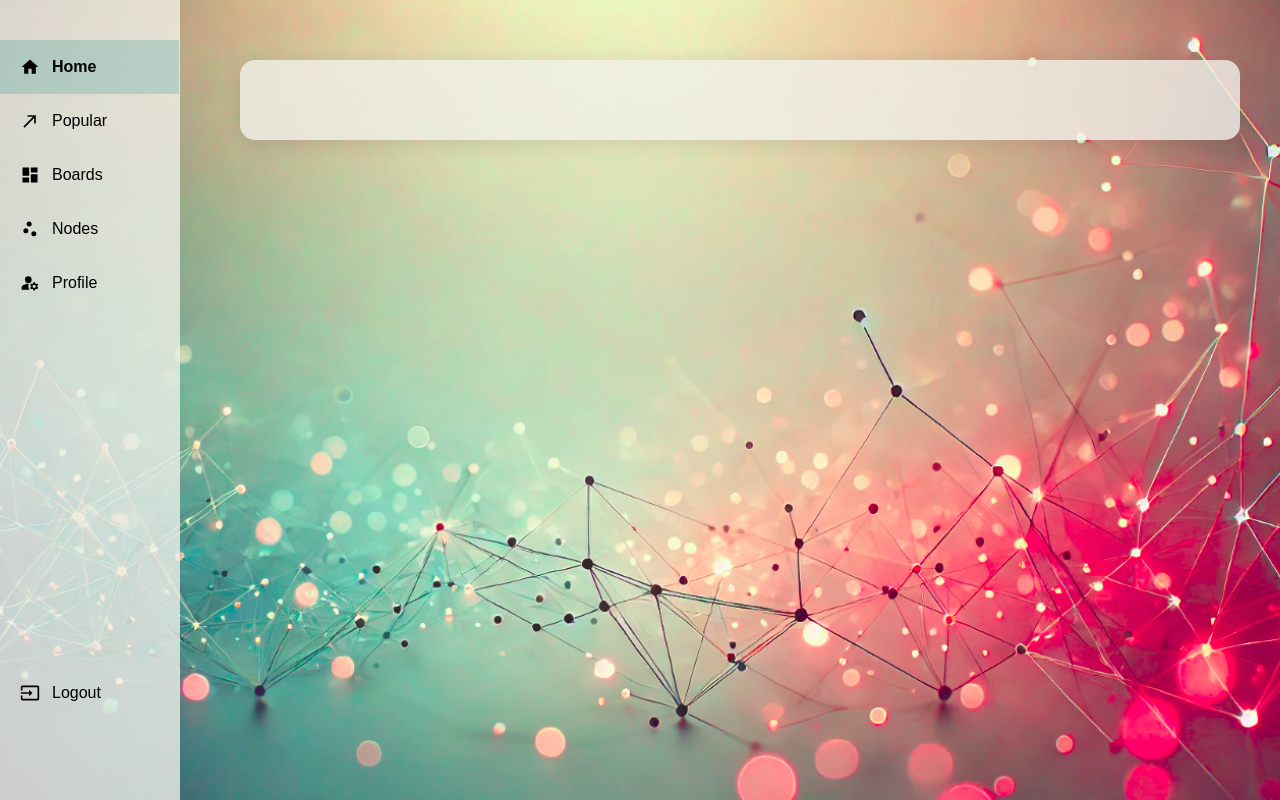
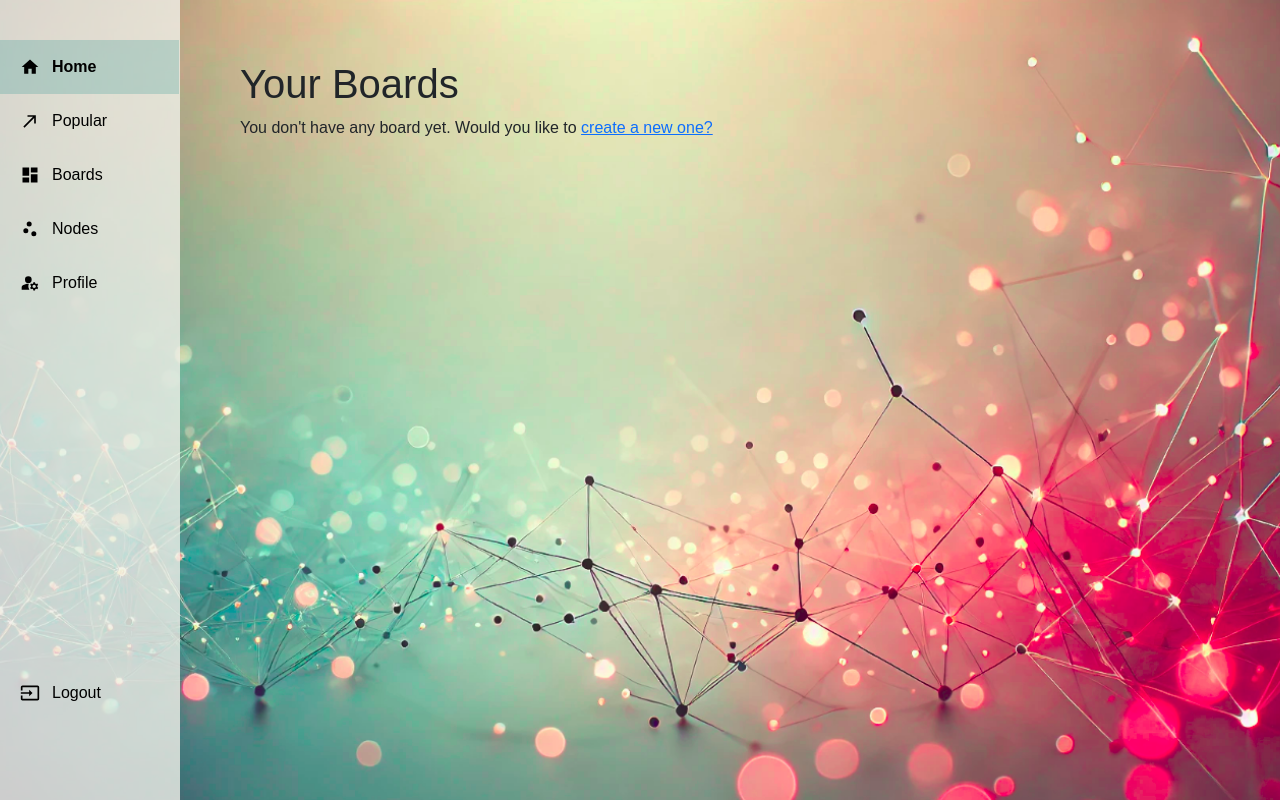
Before and after one commit to tyasemin/SWE573, a Django app: page /home/ in a window 1280 px wide. Run offline with Django 4.2, Linux system fonts and the light colour scheme.

Commit message:
add boards

```diff
--- a/backend/home_app/templates/home_app/home.html
+++ b/backend/home_app/templates/home_app/home.html
@@ -61,9 +61,24 @@
 
   <!-- Main Content -->
   <div class="home-content">
-    <div class="home-box">
+  <h1>Your Boards</h1>
+
+  {% if boards %}
+    <div class="board-list">
+      {% for board in boards %}
+        <div class="board-card">
+          <h2>{{ board.title }}</h2>
+          <p>{{ board.description }}</p>
+          <!-- You can add a link to go to board detail -->
+        </div>
+      {% endfor %}
     </div>
-  </div>
+  {% else %}
+    <div class="no-board-message">
+      <p>You don't have any board yet. Would you like to <a href="{% url 'create_board' %}">create a new one?</a></p>
+    </div>
+  {% endif %}
+</div>
 </div>
 
 <!-- Bootstrap JS -->
```
